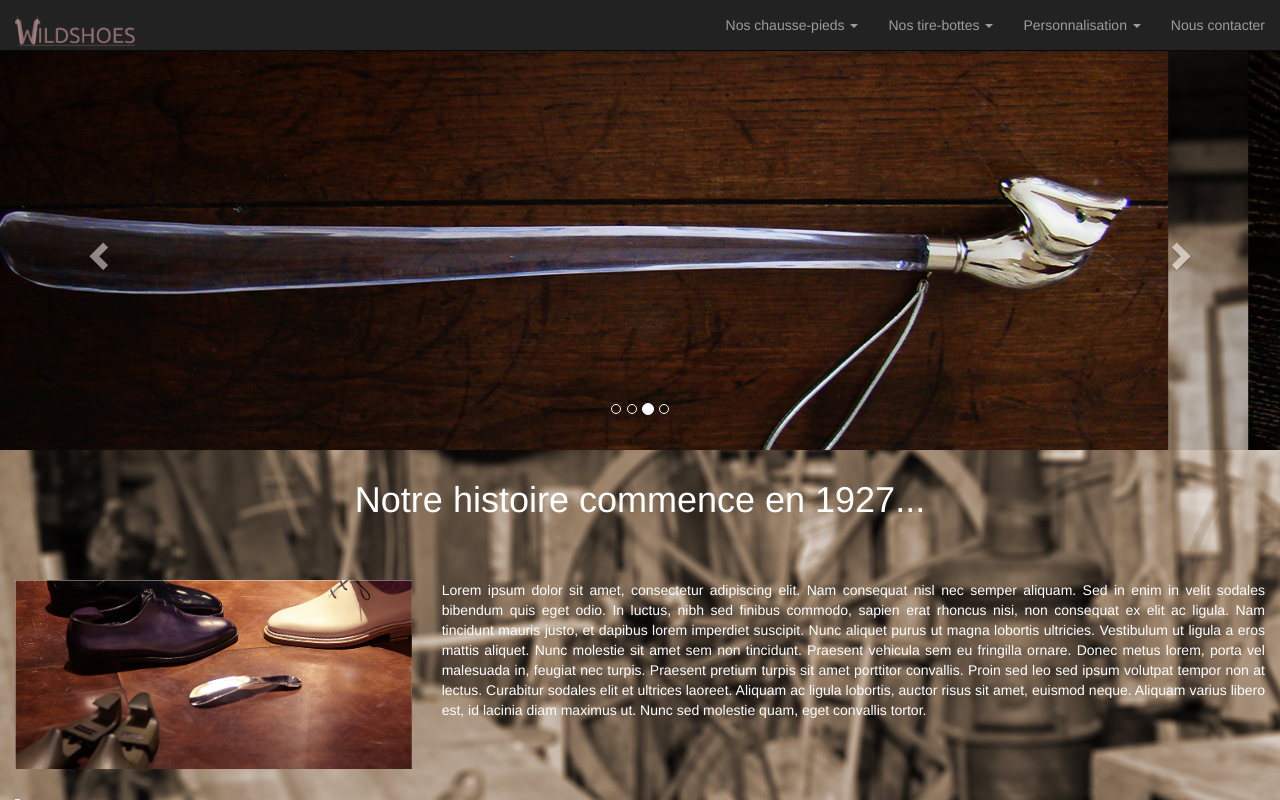
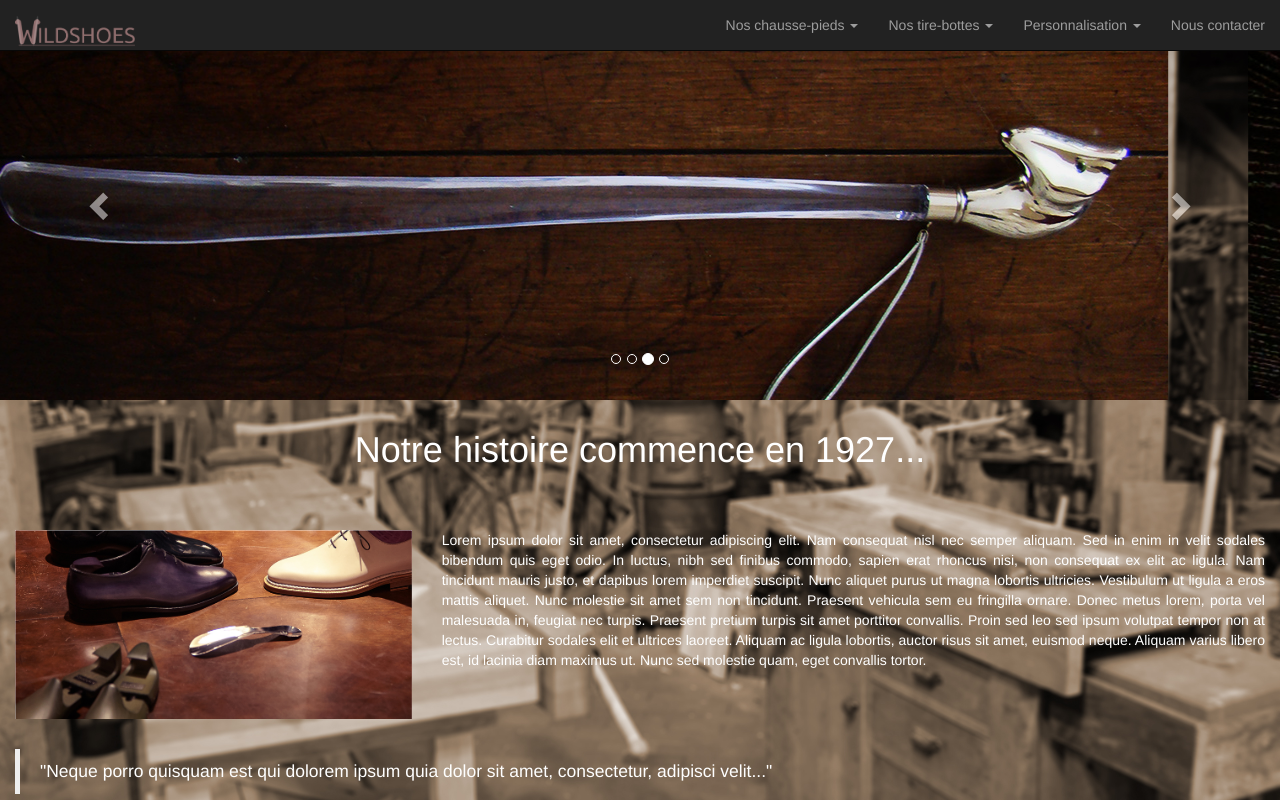
Before and after one commit to PatrickS45/projet_wildshoes, a plain HTML site: page index.html in a window 1280 px wide. Shown: the top 800 px of the page. Drawn offline with nearby package versions, Linux system fonts and the light colour scheme.

Commit message:
body css

```diff
--- a/content.css
+++ b/content.css
@@ -1,11 +1,12 @@
-body{
-    padding-top: 50px;
+body {
     color : white;
     background:url(image/autres/background_3.1.jpg) no-repeat fixed;
-  /*  background-size: contain;*/
-    max-width: 1920px;
-    max-height: 1280px;
+    background-position: center center;
+    background-size: 100%;
+    background-size: cover;
+
 }
+
 
 
 .test {
```
